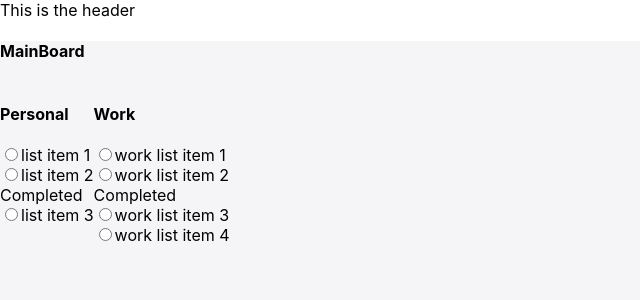
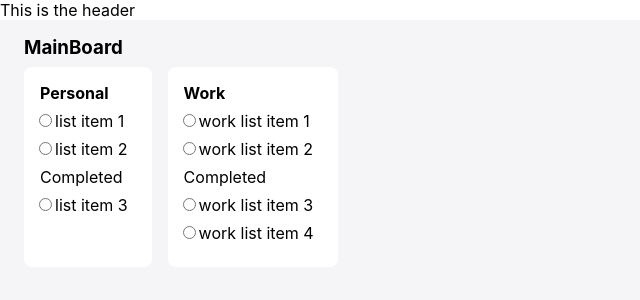
Before and after one commit to gene83/taskboard, a React (Create React App) app: page / in a window 1280 px wide. Shown: the top 300 px of the page, without its empty margins (0-640 px from the left). Built offline with nearby package versions, Linux system fonts and the light colour scheme; sample sign-in values are in the browser's storage.

Commit message:
some css

```diff
--- a/src/components/Board/Board.scss
+++ b/src/components/Board/Board.scss
@@ -1,6 +1,12 @@
 div.board {
   background-color: #f5f4f7;
   height: 100%;
+  padding: 16px;
+
+  h3.board-name {
+    margin: 0;
+    padding-left: 8px;
+  }
 
   div.lists-container {
     display: flex;
--- a/src/components/Board/Board.tsx
+++ b/src/components/Board/Board.tsx
@@ -63,7 +63,7 @@ const Board = () => {
   };
   return (
     <div className="board">
-      <h4 className="board-name">{board.name}</h4>
+      <h3 className="board-name">{board.name}</h3>
       <div className="lists-container">
         {board.lists.map((list) => (
           <List key={list.id as Key} list={list} />
--- a/src/components/List/List.scss
+++ b/src/components/List/List.scss
@@ -0,0 +1,9 @@
+div.list {
+  h4.list-title {
+    margin: 0;
+  }
+  background-color: #ffffff;
+  border-radius: 0.5rem;
+  margin: 8px;
+  padding: 16px;
+}
--- a/src/components/List/List.tsx
+++ b/src/components/List/List.tsx
@@ -1,3 +1,4 @@
+import "../List/List.scss";
 import { Key } from "react";
 import ListItem from "../ListItem/ListItem";
 
--- a/src/components/ListItem/ListItem.scss
+++ b/src/components/ListItem/ListItem.scss
@@ -0,0 +1,3 @@
+div.list-item {
+  margin: 8px 8px 8px -6px;
+}
```
